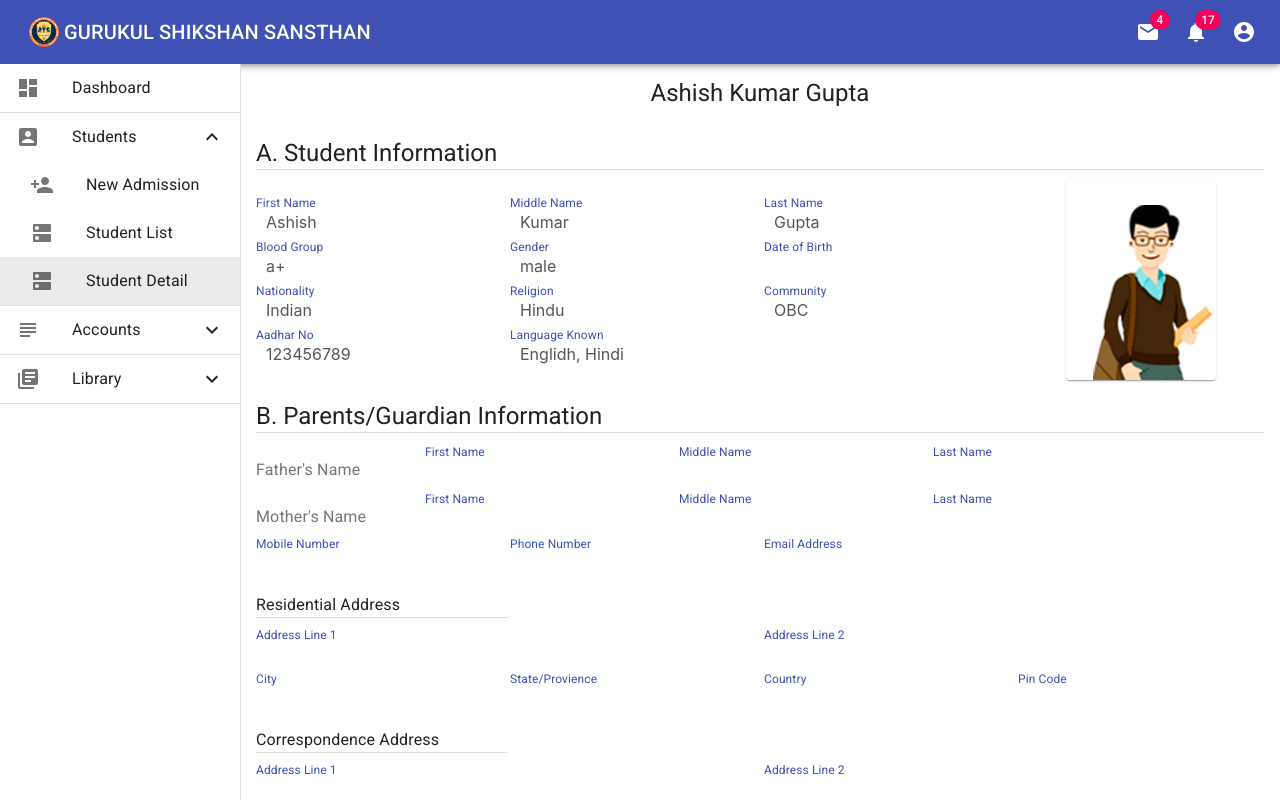
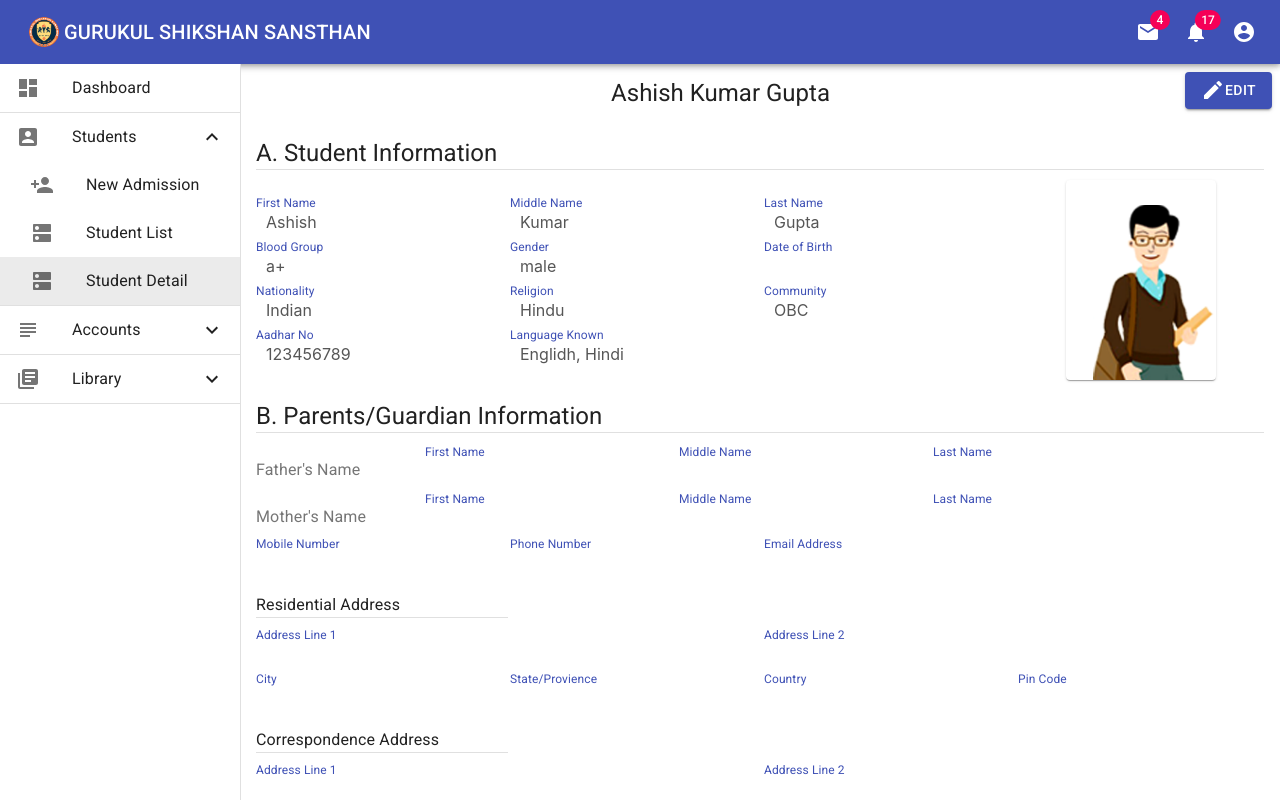
Before and after one commit to ashishkrgupta/irms-ui, a React (Create React App) app: page / in a window 1280 px wide. Built offline with nearby package versions, Linux system fonts and the light colour scheme.

Commit message:
added edit button on student details page and removed useless code from feereceipt

```diff
--- a/src/components/feereceipt/FeeReceipt.js
+++ b/src/components/feereceipt/FeeReceipt.js
@@ -10,25 +10,13 @@ import ReactToPrint from "react-to-print";
 
 export default class FeeReceipt extends Component {
 
-  printReceipt = () => {
-    let el = document.getElementById('toBePrinted')
-    alert("print clicked" + el);
-
-   let a = window.open('', '', 'height=1, width=1');
-            a.document.write(el.innerHTML);
-            a.document.close();
-            a.print();
-            a.close()
-    //el.print();
-  }
-
   render() {
     return (<Card>
       <CardHeader
         style={{textAlign:"center", height:"25px"}}
         action={
           <ReactToPrint
-           trigger = { () => <IconButton onClick={this.printReceipt}>
+           trigger = { () => <IconButton>
             <PrintIcon />
           </IconButton>}
           content={() => this.componentRef}
--- a/src/components/students/details/StudentDetails.js
+++ b/src/components/students/details/StudentDetails.js
@@ -12,6 +12,8 @@ import CardHeader from '@material-ui/core/CardHeader';
 import Select from '@material-ui/core/Select';
 import InputBase from '@material-ui/core/InputBase';
 import AddCircleIcon from '@material-ui/icons/AddCircle';
+import EditIcon from '@material-ui/icons/Edit';
+import Button from '@material-ui/core/Button';
 import RemoveCircleIcon from '@material-ui/icons/RemoveCircle';
 import classes from "./StudentDetails.module.css"
 
@@ -59,6 +61,13 @@ export default class AdmissionForm extends Component {
                 style={{textAlign:"center", height:"25px"}}
                 title = {this.state.student.firstName + " " + this.state.student.middleName + " " + this.state.student.lastName}
                 titleTypographyProps = {{variant: "h5"}}
+                action={
+                <Button variant="contained" onClick={this.saveData} color="primary">
+                  <EditIcon />
+                  Edit
+                </Button>
+
+                }
                 />
               <CardContent>
                 <form noValidate autoComplete="off">
```
